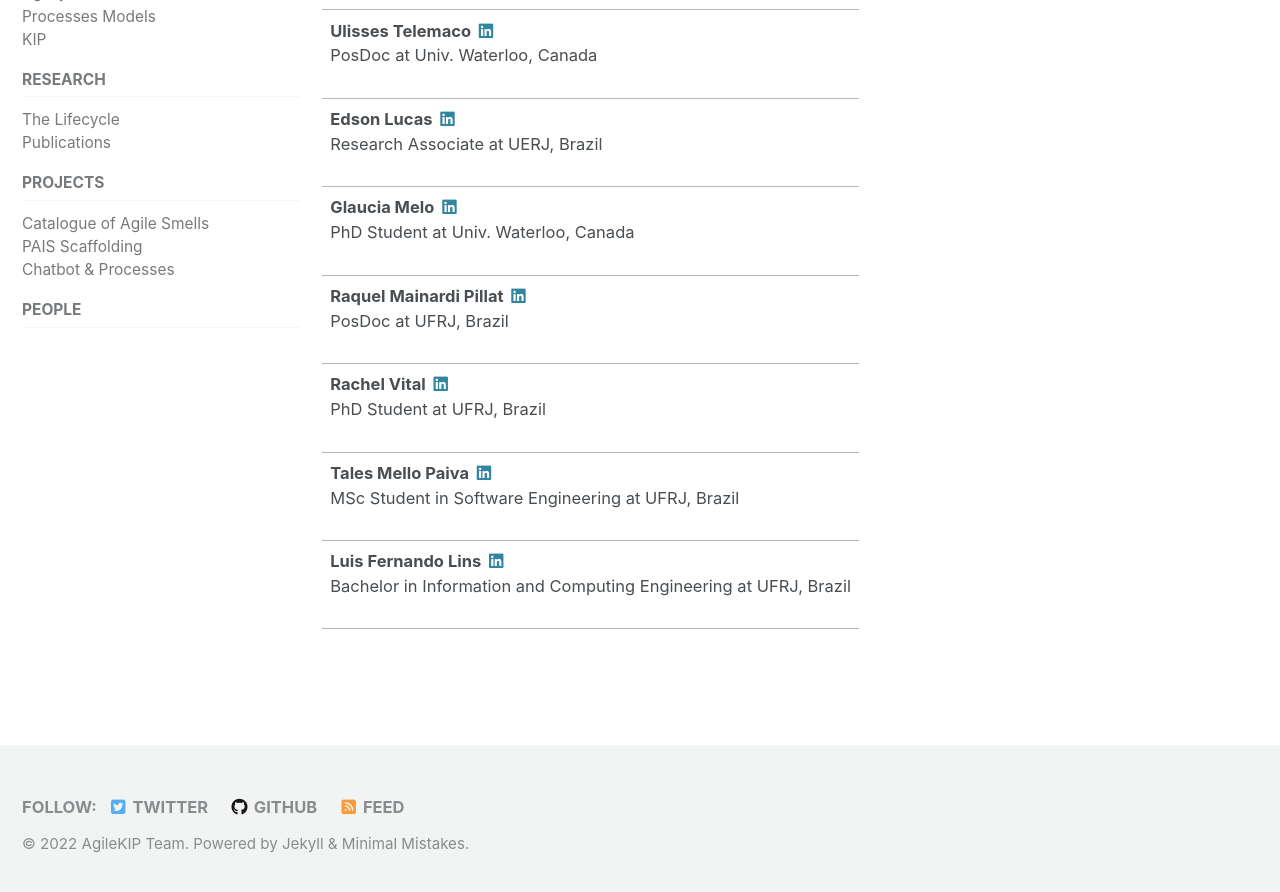
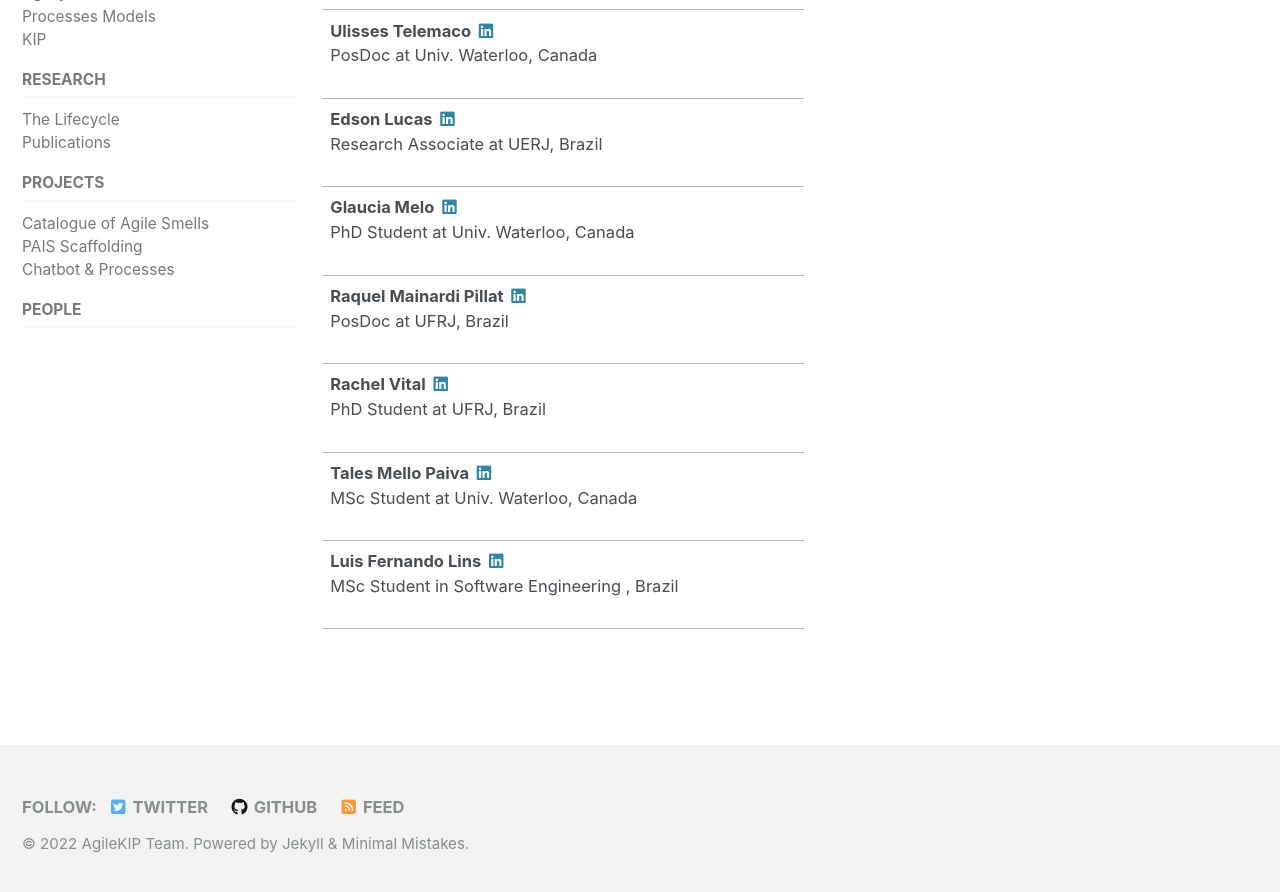
Before and after one commit to AgileKip/site, a Jekyll site: the page built from _pages/people.md, in a window 1280 px wide and 900 px high, scrolled down 506 px. Shown: the top 892 px of the window. Built offline with Jekyll 4.4.1, drawn with Linux system fonts in a browser that asks for light colours; cached includes are drawn as plain includes; nearby versions of some CDN libraries.

Commit message:
update people

```diff
--- a/_data/people.yml
+++ b/_data/people.yml
@@ -23,7 +23,7 @@
   linkedin: edson-lucas-1580706a
 
 - name: Glaucia Melo
-  affiliation:  PhD Student  at Univ. Waterloo, Canada
+  affiliation:  PhD Student at Univ. Waterloo, Canada
   linkedin: glauciamelo
 
 - name: Raquel Mainardi Pillat
@@ -35,9 +35,9 @@
   linkedin: rachelvital
 
 - name: Tales Mello Paiva
-  affiliation: MSc Student in Software Engineering at UFRJ, Brazil
+  affiliation: MSc Student at Univ. Waterloo, Canada
   linkedin: tales-mello-paiva-119140115
 
 - name: Luis Fernando Lins
-  affiliation: Bachelor in Information and Computing Engineering at UFRJ, Brazil
+  affiliation: MSc Student in Software Engineering , Brazil
   linkedin: luis-fernando-lins-879645124
```
Also changed, not shown: _pages/license.md (+1 -1 lines).
